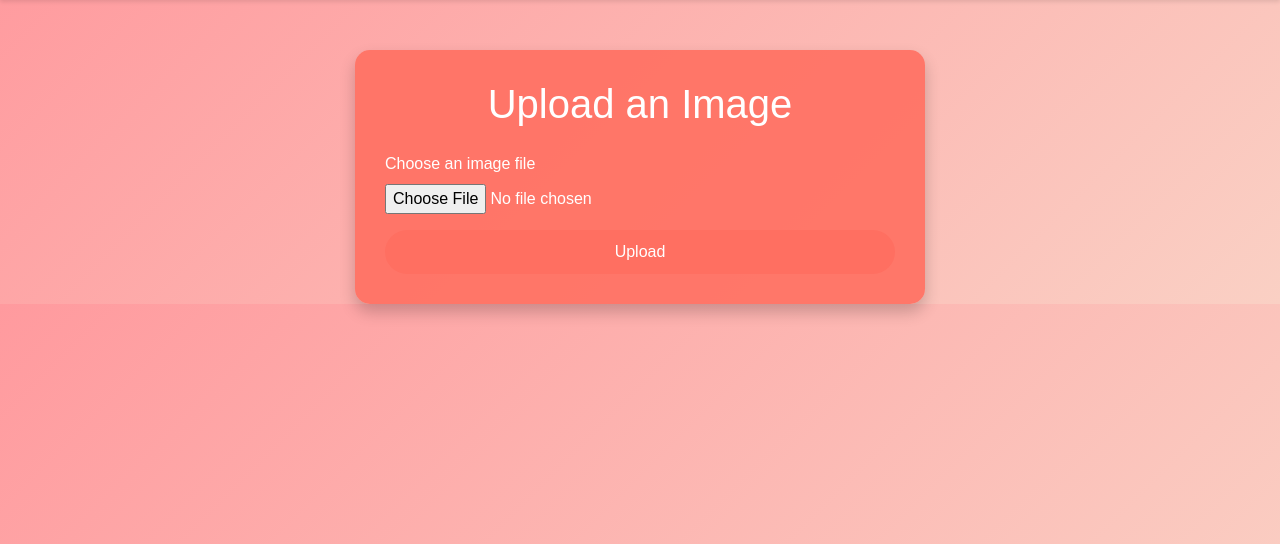
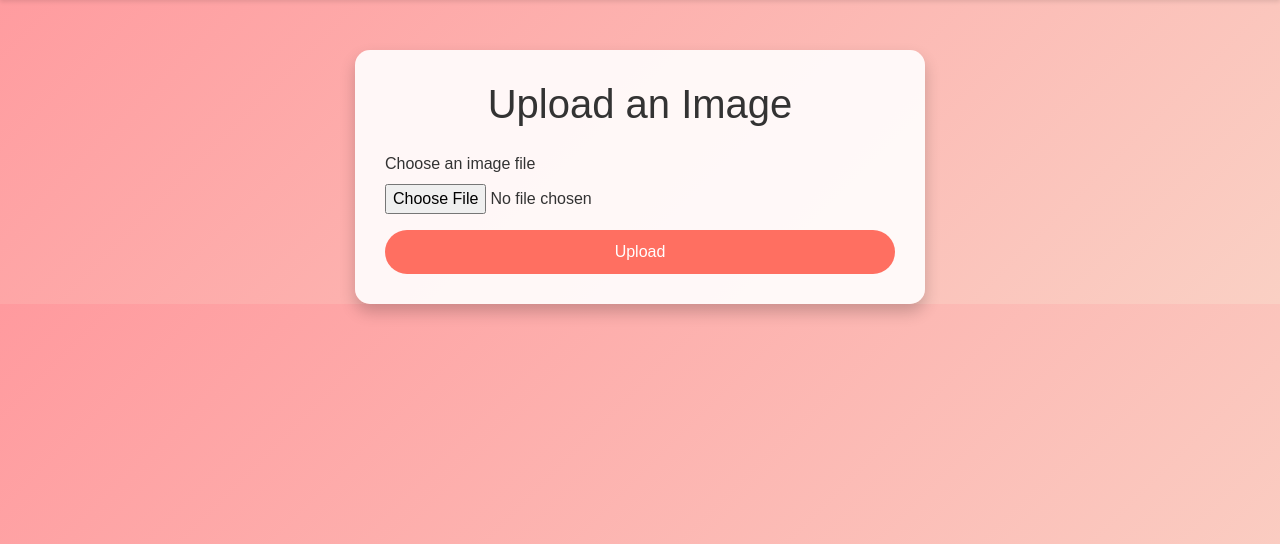
Before and after one commit to Sriaparna/License_Plate_Recognition_Project, a Flask app: page / in a window 1280 px wide. Shown: the part 56-600 px from the top of the page. Run offline with Flask 3, Linux system fonts and the light colour scheme; some libraries are stand-ins or nearby versions.

Commit message:
Initial commit

```diff
--- a/templates/index.html
+++ b/templates/index.html
@@ -22,13 +22,11 @@
             margin-top: 50px;
         }
         .upload-section {
-            background-color: rgba(255, 111, 97, 0.9); /* Changed background color */
+            background-color: rgba(255, 255, 255, 0.9); /* Lighter background color */
+            color: #333333; /* Darker text color */
             padding: 30px;
             border-radius: 15px;
             box-shadow: 0 8px 16px rgba(0, 0, 0, 0.2);
-        }
-        .upload-section h1 {
-            color: #ffffff; /* Change this to any color you prefer */
         }
         .btn-custom {
             background-color: #ff6f61;
```
